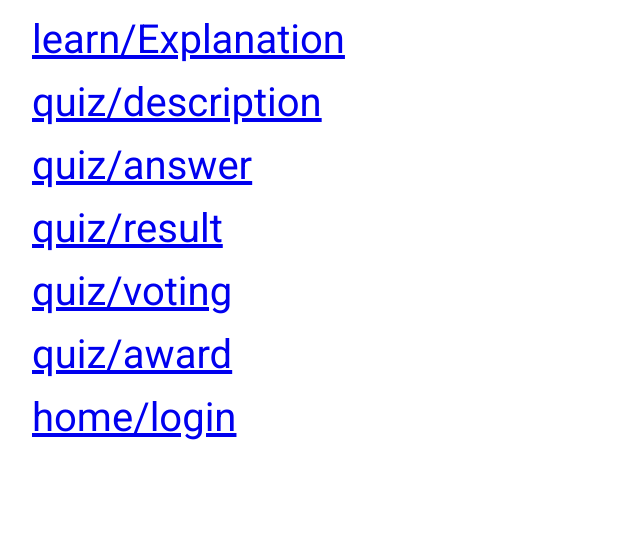
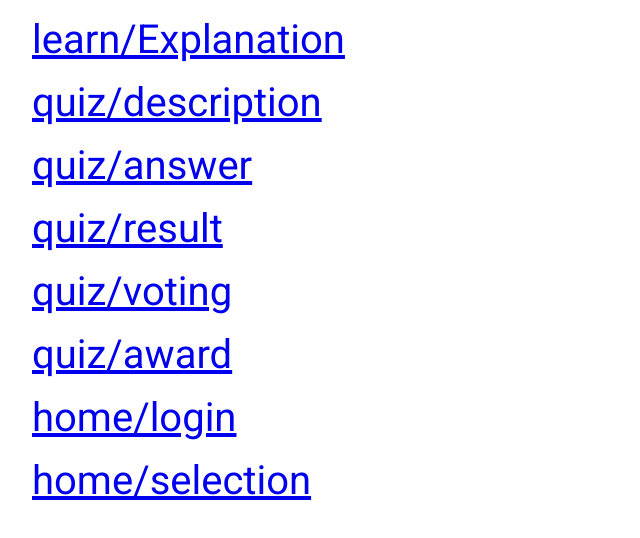
Before and after one commit to NIT-Anan-Procon/procon32_Lets_AIdea_react, a React (Vite) app: page / in a window 1280 px wide. Shown: the top 538 px of the page, without its empty margins (0-640 px from the left). Built offline with nearby package versions, Linux system fonts and the light colour scheme.

Commit message:
遷移用ページを追加

```diff
--- a/src/App.jsx
+++ b/src/App.jsx
@@ -3,6 +3,7 @@ import { BrowserRouter, Route } from "react-router-dom";
 import "./common/css/style.css";
 import Test from "./Test"; // TODO: 完成後消去
 import Login from "./home/Login";
+import Selection from "./home/Selection";
 import Explanation from "./learn/Explanation";
 import LearnResult from "./learn/Result";
 import QuizDescription from "./quiz/Description";
@@ -16,6 +17,7 @@ export default function App() {
     <BrowserRouter>
       <Route path="/" exact component={Test} /> {/* TODO: 完成後消去 */}
       <Route path="/login" exact component={Login} />
+      <Route path="/selection" exact component={Selection} />
       <Route path="/explanation" exact component={Explanation} />
       <Route path="/result" exact component={LearnResult} />
       <Route path="/quiz/description" exact component={QuizDescription} />
--- a/src/Test.jsx
+++ b/src/Test.jsx
@@ -25,6 +25,9 @@ export default function Test() {
       <Link to="/login">
         <p>home/login</p>
       </Link>
+      <Link to="/selection">
+        <p>home/selection</p>
+      </Link>
     </>
   );
 }
--- a/src/home/Login.jsx
+++ b/src/home/Login.jsx
@@ -10,6 +10,7 @@ export default function Login() {
     useState("");
   const [attentionMessageToPassword, setAttentionMessageToPassword] =
     useState("");
+  const history = useHistory();
   const params = new FormData();
 
   // useEffect(() => {
@@ -80,7 +81,7 @@ export default function Login() {
         .post("http://localhost/API/User/Login.php", params, {
           headers: {
             "content-type": "multipart/form-data",
-            withCredentials: true,
+            // withCredentials: true,
           },
         })
         .then((result) => {
@@ -102,7 +103,7 @@ export default function Login() {
           console.log(error.request.status);
         });
     }
-    // history.push("/");
+    history.push("/selection");
   };
 
   return (
--- /dev/null
+++ b/src/home/Selection.jsx
@@ -0,0 +1,8 @@
+import React, { useState, useEffect } from "react";
+import { useHistory } from "react-router-dom";
+import "./css/Login.css";
+import axios from "axios";
+
+export default function Selection() {
+  return <div>モード選択</div>;
+}
```
